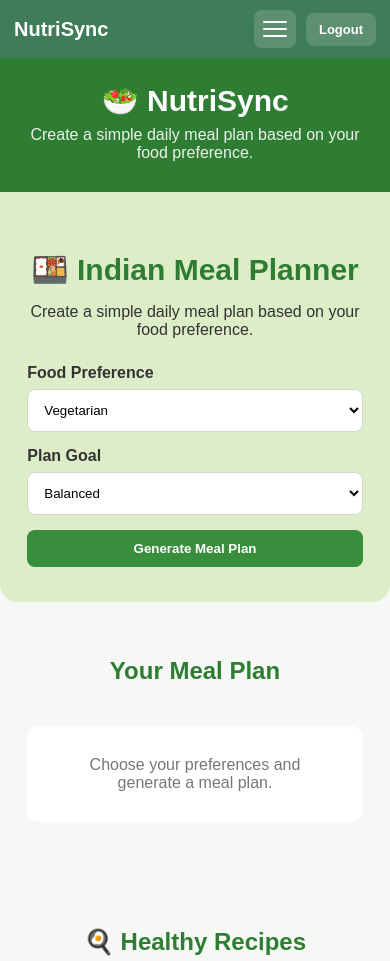
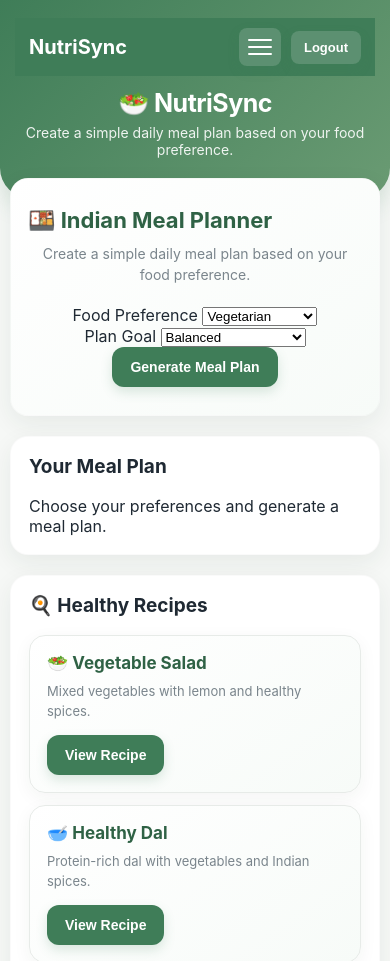
Before and after one commit to missv873-pixel/NutriSync, a plain HTML site: page Recipe.html in a window 390 px wide. Shown: the top 961 px of the page. Drawn offline with Linux system fonts and the light colour scheme; sample sign-in values are in the browser's storage.

Commit message:
Update Recipe.css

```diff
--- a/Recipe.css
+++ b/Recipe.css
@@ -1,156 +1,488 @@
-* { box-sizing: border-box; }
+/* ==========================================
+   NUTRISYNC - MEAL PLAN & RECIPES
+   Matching the Health & Nutrition pages
+========================================== */
+
+* {
+    box-sizing: border-box;
+    margin: 0;
+    padding: 0;
+}
+
+:root {
+    --primary: #3f7d58;
+    --primary-dark: #2f6245;
+    --primary-light: #eaf4ed;
+
+    --background: #f6f8f6;
+    --card: #ffffff;
+
+    --text: #1f2933;
+    --muted: #7a858c;
+    --border: #e7ebe8;
+
+    --shadow: 0 8px 25px rgba(30, 60, 40, 0.07);
+
+    --radius: 20px;
+}
 
 body {
-    margin: 0;
-    font-family: Arial, sans-serif;
-    background: #f5f8f5;
-    color: #333;
+    font-family: "Inter", "Segoe UI", Arial, sans-serif;
+    background: var(--background);
+    color: var(--text);
+    min-height: 100vh;
 }
 
+
+/* ==========================================
+   HEADER
+========================================== */
+
 header {
-    background: #2e7d32;
+    background: linear-gradient(
+        135deg,
+        #3f7d58,
+        #6a9b73
+    );
+
     color: white;
-    padding-bottom: 25px;
+
+    padding: 20px 20px 45px;
+
+    border-radius: 0 0 30px 30px;
+
+    box-shadow:
+        0 8px 25px rgba(63, 125, 88, 0.2);
 }
+
+
+/* ==========================================
+   PAGE TITLE
+========================================== */
 
 .page-title {
     text-align: center;
-    padding: 25px 20px 5px;
+    margin-top: 18px;
 }
 
-.page-title h1 { margin: 0 0 8px; font-size: 30px; }
-.page-title p { margin: 0; opacity: .9; }
+.page-title h1 {
+    font-size: 32px;
+    font-weight: 700;
+    letter-spacing: -0.5px;
+}
 
-.meal-plan-page {
+.page-title p {
+    margin-top: 6px;
+    font-size: 14px;
+    opacity: 0.9;
+}
+
+
+/* ==========================================
+   SECTIONS
+========================================== */
+
+section {
     width: 100%;
     max-width: 1100px;
-    margin: 0 auto;
+
+    margin: -20px auto 20px;
+
+    padding: 25px 20px;
+
+    background: var(--card);
+
+    border-radius: var(--radius);
+
+    box-shadow: var(--shadow);
+
+    border: 1px solid rgba(0, 0, 0, 0.02);
 }
 
-section {
-    padding: 35px 7%;
+section + section {
+    margin-top: 20px;
 }
 
 section h2 {
-    text-align: center;
-    margin-bottom: 25px;
-    color: #2e7d32;
+    font-size: 21px;
+
+    color: var(--text);
+
+    margin-bottom: 18px;
+
+    text-align: left;
 }
+
+
+/* ==========================================
+   HOME / HERO
+========================================== */
 
 .hero {
     text-align: center;
-    background: #dcedc8;
-    border-radius: 0 0 18px 18px;
+
+    padding: 35px 20px;
+
+    background:
+        linear-gradient(
+            145deg,
+            #ffffff,
+            #f7fbf8
+        );
 }
 
-.hero h2 { font-size: 30px; margin-bottom: 10px; }
-.hero p { margin-bottom: 25px; }
+.hero h2 {
+    font-size: 25px;
 
-.planner-controls {
-    max-width: 700px;
-    margin: auto;
-    display: grid;
-    grid-template-columns: 1fr 1fr;
-    gap: 15px;
-    text-align: left;
+    color: var(--primary-dark);
+
+    margin-bottom: 10px;
 }
 
-.planner-controls label {
-    display: block;
-    margin-bottom: 7px;
-    font-weight: bold;
+.hero p {
+    color: var(--muted);
+
+    font-size: 14px;
+
+    line-height: 1.5;
+
+    margin-bottom: 20px;
 }
 
-.planner-controls select {
-    width: 100%;
-    padding: 12px;
-    border: 1px solid #cfd8cf;
-    border-radius: 8px;
-    background: white;
+
+/* ==========================================
+   BUTTONS
+========================================== */
+
+button {
+    border: none;
+
+    border-radius: 12px;
+
+    background: var(--primary);
+
+    color: white;
+
+    padding: 12px 18px;
+
+    font-size: 14px;
+
+    font-weight: 600;
+
+    cursor: pointer;
+
+    transition: all 0.2s ease;
+
+    box-shadow:
+        0 5px 12px rgba(63, 125, 88, 0.18);
 }
 
-.planner-controls button {
-    grid-column: 1 / -1;
-    width: 100%;
+button:hover {
+    background: var(--primary-dark);
+
+    transform: translateY(-1px);
 }
 
-button {
-    background: #388e3c;
-    color: white;
-    border: none;
-    padding: 11px 18px;
-    border-radius: 8px;
-    cursor: pointer;
-    font-weight: bold;
+button:active {
+    transform: scale(0.98);
 }
 
-button:hover { background: #1b5e20; }
 
-.meal-plan-grid, .cards {
-    display: grid;
-    grid-template-columns: repeat(auto-fit, minmax(220px, 1fr));
-    gap: 20px;
+/* ==========================================
+   MEAL FILTER
+========================================== */
+
+.filter {
+    display: flex;
+
+    justify-content: center;
+
+    align-items: center;
+
+    flex-wrap: wrap;
+
+    gap: 10px;
+
+    margin-bottom: 22px;
 }
 
-.meal-card, .card {
-    background: white;
-    padding: 22px;
-    border-radius: 12px;
-    box-shadow: 0 3px 10px rgba(0,0,0,.1);
+.filter button {
+    padding: 9px 15px;
+
+    font-size: 13px;
 }
 
-.meal-card h3, .card h3 {
-    color: #388e3c;
-    margin-top: 0;
+
+/* ==========================================
+   CARDS
+========================================== */
+
+.cards {
+    display: grid;
+
+    grid-template-columns:
+        repeat(auto-fit, minmax(220px, 1fr));
+
+    gap: 15px;
 }
 
-.meal-card p, .card p {
-    line-height: 1.5;
+.card {
+    background:
+        linear-gradient(
+            145deg,
+            #ffffff,
+            #f7fbf8
+        );
+
+    padding: 20px;
+
+    border-radius: 16px;
+
+    border: 1px solid var(--border);
+
+    box-shadow:
+        0 5px 18px rgba(30, 60, 40, 0.05);
+
+    transition:
+        transform 0.2s ease,
+        box-shadow 0.2s ease;
 }
 
-.empty-plan {
-    grid-column: 1 / -1;
-    text-align: center;
-    color: #777;
-    padding: 30px;
-    background: white;
-    border-radius: 12px;
+.card:hover {
+    transform: translateY(-3px);
+
+    box-shadow:
+        0 8px 22px rgba(30, 60, 40, 0.09);
 }
 
+.card h3 {
+    color: var(--primary-dark);
+
+    font-size: 17px;
+
+    margin-bottom: 9px;
+}
+
+.card p {
+    color: var(--muted);
+
+    font-size: 13px;
+
+    line-height: 1.5;
+
+    margin-bottom: 14px;
+}
+
+
+/* ==========================================
+   MEAL CARDS
+========================================== */
+
+.meal span {
+    display: inline-block;
+
+    padding: 5px 10px;
+
+    border-radius: 20px;
+
+    background: var(--primary-light);
+
+    color: var(--primary-dark);
+
+    font-size: 11px;
+
+    font-weight: 600;
+}
+
+
+/* ==========================================
+   RECIPES
+========================================== */
+
+#Recipes {
+    background: var(--card);
+}
+
+#Recipes .card button {
+    margin-top: 5px;
+
+    width: auto;
+
+    padding: 9px 14px;
+
+    font-size: 13px;
+}
+
+
+/* ==========================================
+   HEALTH TIPS
+========================================== */
+
 .tips {
+    list-style: none;
+
     max-width: 700px;
-    margin: auto;
-    padding-left: 0;
-    list-style: none;
+
+    margin: 0 auto;
+
+    display: grid;
+
+    gap: 10px;
 }
 
 .tips li {
-    background: white;
-    margin: 10px 0;
-    padding: 15px;
-    border-radius: 8px;
-    box-shadow: 0 2px 6px rgba(0,0,0,.08);
+    background: var(--primary-light);
+
+    color: var(--primary-dark);
+
+    padding: 14px 16px;
+
+    border-radius: 12px;
+
+    font-size: 13px;
+
+    line-height: 1.5;
+
+    border: 1px solid #dfece3;
 }
 
+
+/* ==========================================
+   PROFILE
+========================================== */
+
 .profile-box {
-    background: white;
-    max-width: 450px;
+    max-width: 500px;
+
     margin: auto;
-    padding: 25px;
-    border-radius: 12px;
-    box-shadow: 0 3px 10px rgba(0,0,0,.1);
+
+    padding: 20px;
+
+    background: #f7faf8;
+
+    border: 1px solid var(--border);
+
+    border-radius: 16px;
+
+    box-shadow:
+        0 5px 18px rgba(30, 60, 40, 0.05);
 }
 
-.profile-box p { margin: 15px 0; }
+.profile-box p {
+    margin: 13px 0;
+
+    font-size: 14px;
+
+    color: var(--muted);
+}
+
+.profile-box strong {
+    color: var(--text);
+}
+
+.profile-box button {
+    margin-top: 8px;
+}
+
+
+/* ==========================================
+   FOOTER
+========================================== */
 
 footer {
     text-align: center;
-    background: #2e7d32;
-    color: white;
-    padding: 20px;
+
+    padding: 25px;
+
+    color: var(--muted);
+
+    font-size: 12px;
 }
 
+
+/* ==========================================
+   MOBILE
+========================================== */
+
 @media (max-width: 700px) {
-    .planner-controls { grid-template-columns: 1fr; }
-    .planner-controls button { grid-column: auto; }
+
+    header {
+        padding: 18px 15px 40px;
+    }
+
+    .page-title {
+        margin-top: 12px;
+    }
+
+    .page-title h1 {
+        font-size: 28px;
+    }
+
+    section {
+        margin-left: 14px;
+        margin-right: 14px;
+
+        width: auto;
+
+        padding: 18px;
+
+        border-radius: 18px;
+    }
+
+    section h2 {
+        font-size: 19px;
+    }
+
+    .hero {
+        padding: 28px 17px;
+    }
+
+    .hero h2 {
+        font-size: 22px;
+    }
+
+    .cards {
+        grid-template-columns: 1fr;
+
+        gap: 12px;
+    }
+
+    .filter {
+        gap: 7px;
+    }
+
+    .filter button {
+        padding: 8px 12px;
+    }
+
+    .card {
+        padding: 17px;
+    }
+
+    .tips li {
+        padding: 13px;
+    }
+
 }
+
+
+/* ==========================================
+   SMALL MOBILE
+========================================== */
+
+@media (max-width: 400px) {
+
+    .page-title h1 {
+        font-size: 25px;
+    }
+
+    section {
+        margin-left: 10px;
+        margin-right: 10px;
+    }
+
+    .filter button {
+        font-size: 12px;
+    }
+
+}
```
